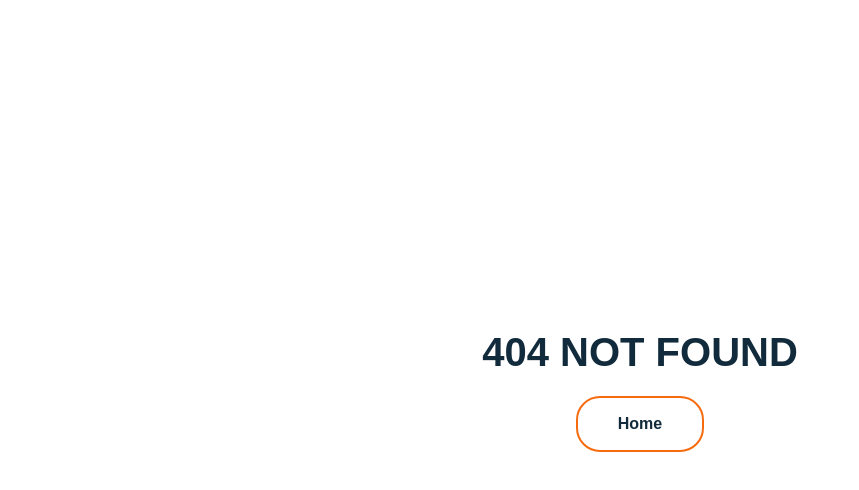
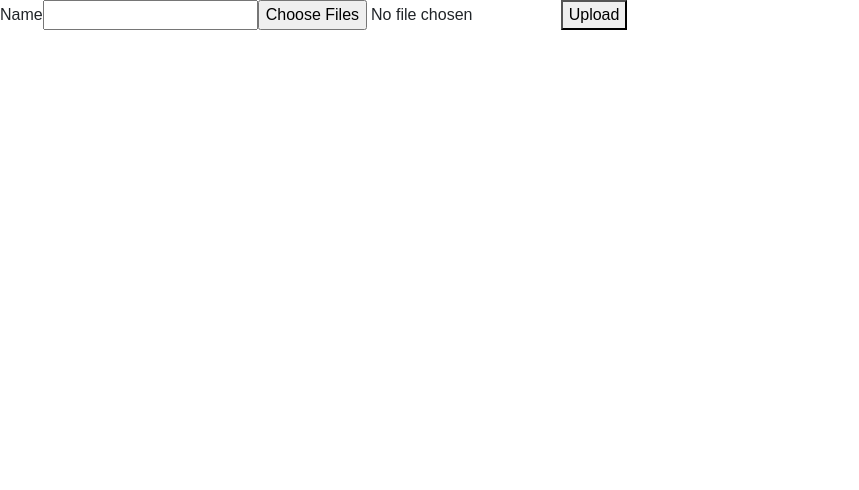
Before and after one commit to LoreLor/PF-Eco-FRONTEND, a React (Create React App) app: page /test in a window 1280 px wide. Before the commit this address had no page. Shown: the top 490 px of the page, without its empty margins (0-859 px from the left). Built offline with nearby package versions, Linux system fonts and the light colour scheme.

Commit message:
falsopositivo

```diff
--- a/src/App.js
+++ b/src/App.js
@@ -8,6 +8,7 @@ import UserAdmin from './components/admin/userAdmin/UserAdmin'
 import {Routes,Route} from 'react-router-dom'
 import Login from './components/login/Login';
 import Error404 from './components/Error404/Error404';
+import ProTest from './components/admin/productForm/ProTest'
 
 function App() {
   return (
@@ -17,6 +18,7 @@ function App() {
         <Route path='/admin' element={<AdminPage/>}/>
         <Route path='/userAdmin' element={<UserAdmin/>}/>
         <Route path='/productAdmin' element={<ProductAdmin/>}/>
+        <Route path='/test' element={<ProTest/>}/>
         <Route path ='/categoryAdmin' element={<CategoryAdmin/>}/>
         <Route path ='/login' element={<Login />} />
         <Route path={'*'} element={<Error404/>}/>
--- a/src/components/admin/AdminPage.jsx
+++ b/src/components/admin/AdminPage.jsx
@@ -36,6 +36,12 @@ export default function AdminPage (){
                     <p>Crear Producto</p>
                 </Link>
             </div>
+            <div>
+                <span>Test</span>
+                <Link to='/test'>
+                    <p>Crear Producto</p>
+                </Link>
+            </div>
             <Link to="/">
             <button onClick={handleReturn}className='returnButton'>
                             Volver
--- /dev/null
+++ b/src/components/admin/productForm/ProTest.jsx
@@ -0,0 +1,43 @@
+import { useState } from "react"
+import axios from "axios"
+
+export default function ProTest (){
+    const [name,setName] = useState("")
+    const [file,setFile] = useState([])
+    console.log(name)
+
+
+    function onFileChange(e){
+        console.log(e)
+        setFile(e)
+    }
+
+    function upload (event){
+      event.preventDefault()
+        const data = new FormData();
+      data.append("name",name)
+      for (let index = 0; index < file.length; index++) {
+          data.append("file", file[index]);
+        setName("")
+        setFile([])
+      }
+
+      axios.post(/* "https://httpbin.org/anything" */"http://localhost:3001/test",data)
+      .then(res=>console.log(res))
+      .catch(err =>console.log(err))
+  }
+
+    return(
+        <>
+        <form action="#">
+            <span>Name</span>
+            <input type="text" name="name" onChange={event =>{const{value}=event.target; setName(value)}}/>
+        <input className="inputs" accept="image/png,image/jpg,image/jpeg" multiple={true} type='file' name="file"
+        onChange={(e)=>onFileChange(e.target.files)}/>
+        <button onClick={upload}>
+            Upload
+        </button>
+        </form>
+        </>
+    )
+}
--- a/src/components/admin/productForm/ProductAdmin.jsx
+++ b/src/components/admin/productForm/ProductAdmin.jsx
@@ -23,17 +23,20 @@ export default function ProductAdmin(){
         stock:"",
         img: "",
         categories: [],
+        pictures: [],
     })
+
+    function handleInputChange(i){
+        setErrors(productValidations({...input,[i.target.name]:i.target.value},productsDb))
+         setInput({...input,[i.target.name]:i.target.value})
+     }
 
     function handleReturn(i){
         dispatch(getCategories)
         dispatch(getAllProducts)
     }
 
-    function handleInputChange(i){
-       setErrors(productValidations({...input,[i.target.name]:i.target.value},productsDb))
-        setInput({...input,[i.target.name]:i.target.value})
-    }
+
 
     function handleArrayChange(i){
         if(!input.categories.includes(i.target.value)){
@@ -115,7 +118,7 @@ export default function ProductAdmin(){
         <div className='productForm'>
             <div className="formularyProduct">
 
-            <form className='prodForm' onSubmit={handleSubmit}>
+            <form className='prodForm' enctype="multipart/form-data" onSubmit={handleSubmit}>
             <div>
                 <h3>Añadir o Editar:</h3>
             <div>
@@ -149,6 +152,13 @@ export default function ProductAdmin(){
                 name='img' value={input.img} onChange={handleInputChange}/>
                 {errors.img && (<p className={style.danger}>{errors.img}</p>)}
             </div>
+            <div>
+            <span>Imagen(multer)</span>
+                <input className={errors.name && style.danger} accept="image/png,image/jpg,image/jpeg" type='file' multiple={true}  placeholder="Imagen del producto..."
+                name='pictures' /* value={input.pictures} onChange={handleArrayChange} *//>
+                {/* {errors.img && (<p className={style.danger}>{errors.img}</p>)}  */}
+            </div>
+
             </div>
             <div>
                 <span>Categorias:</span>
```
